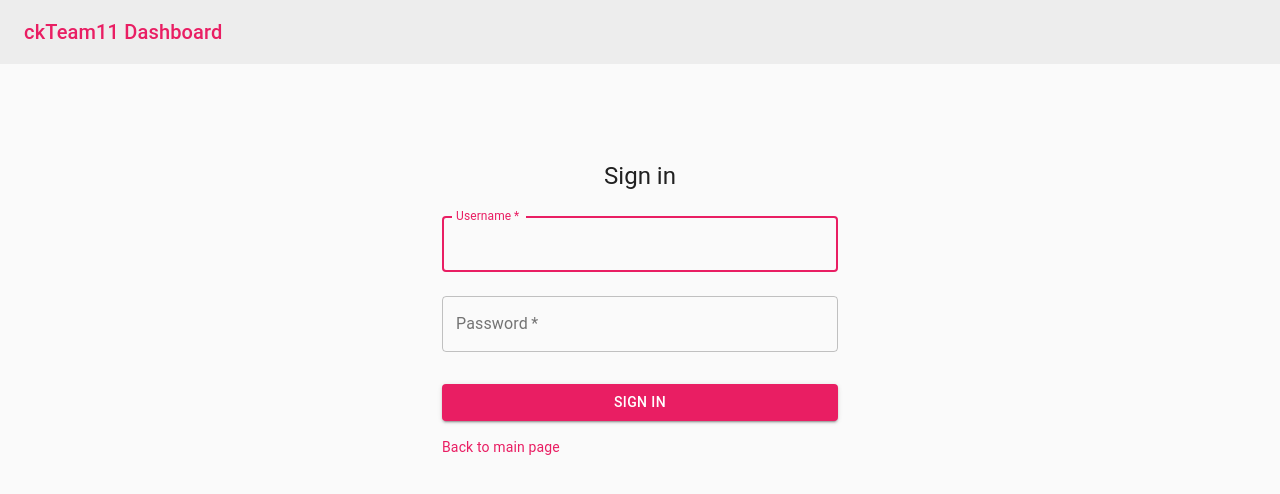
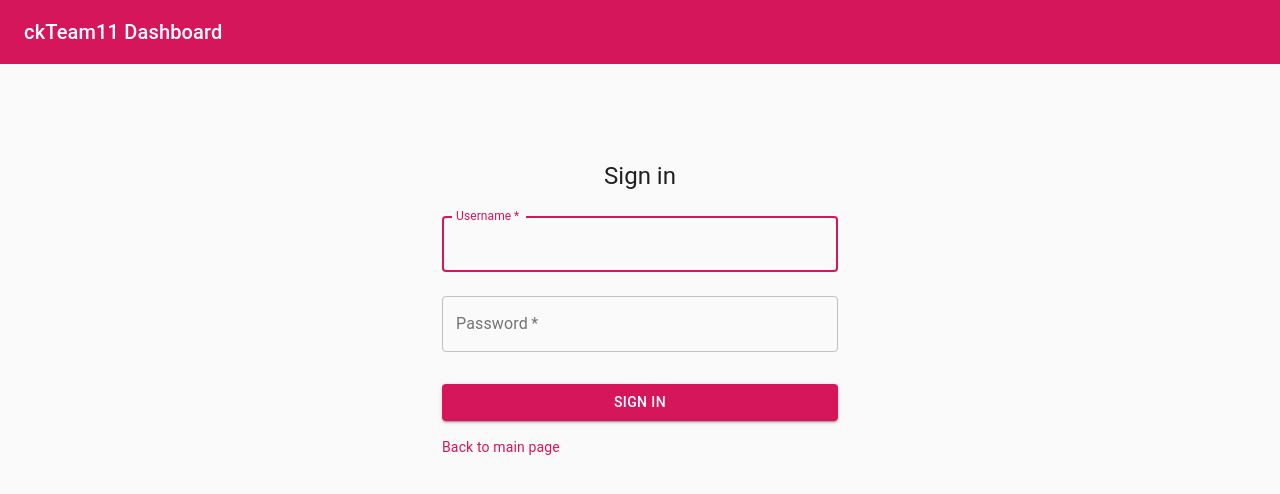
Before and after one commit to FirebirdIT/ckteam11-fe, a React (Create React App) app: page / in a window 1280 px wide. Shown: the top 494 px of the page. Built offline with nearby package versions, Linux system fonts and the light colour scheme.

Commit message:
update layout design

```diff
--- a/src/App.js
+++ b/src/App.js
@@ -5,7 +5,7 @@ function App() {
   const newTheme = createMuiTheme({
     palette: {
       primary: {
-        main: "#e91e63",
+        main: "#D5165B",
       },
       // secondary: {
       //   main: yellow[600],
--- a/src/components/main-layout/navbar.js
+++ b/src/components/main-layout/navbar.js
@@ -72,14 +72,14 @@ export default function NabVar() {
 
   return (
     <div className={classes.root}>
-      <AppBar position="static" elevation={0} style={{ background: "#ededed" }}>
+      <AppBar position="static" elevation={0}>
         <Toolbar>
           {auth && (
             <IconButton
               edge="start"
               color="inherit"
               aria-label="menu"
-              color="primary"
+              // color="primary"
               onClick={handleDrawerOpen}
               className={clsx(
                 classes.menuButton,
@@ -89,7 +89,7 @@ export default function NabVar() {
               <MenuIcon />
             </IconButton>
           )}
-          <Typography variant="h6" className={classes.title} color="primary">
+          <Typography variant="h6" className={classes.title}>
             ckTeam11 Dashboard
           </Typography>
         </Toolbar>
```
